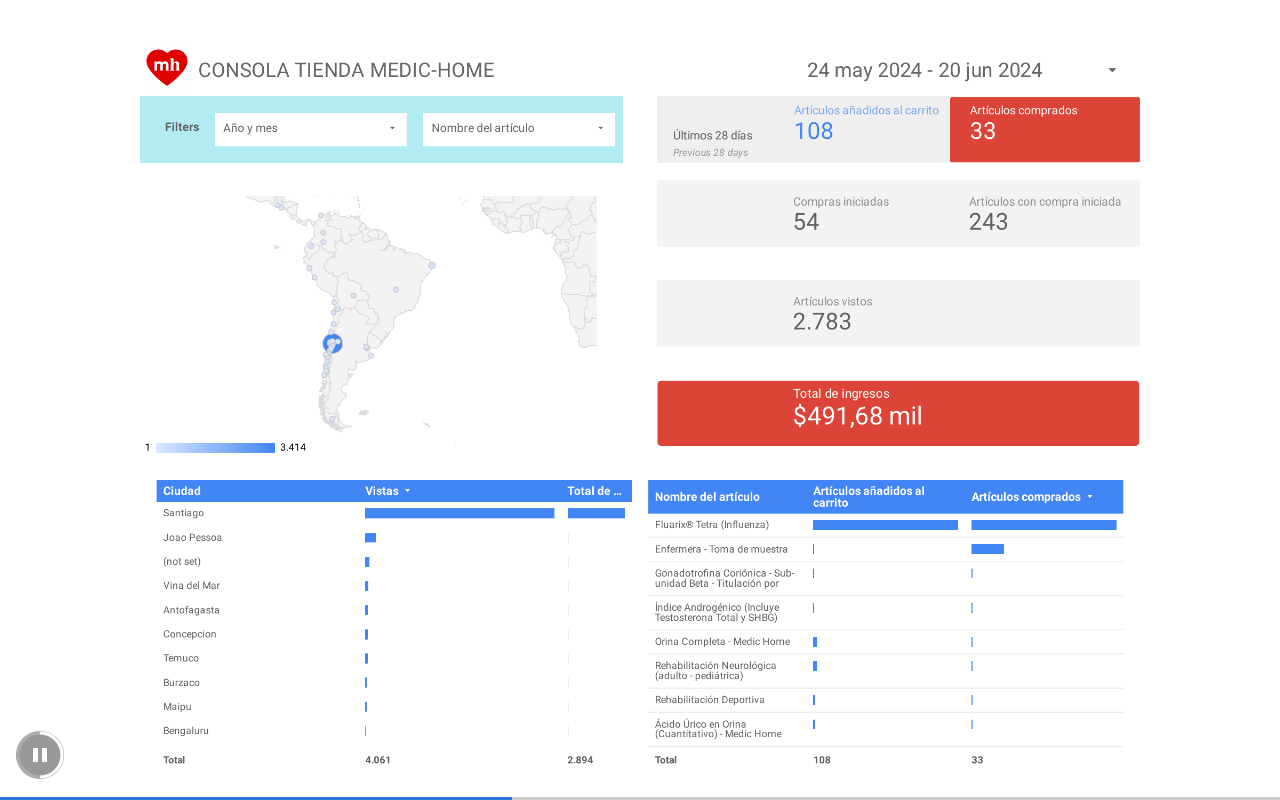
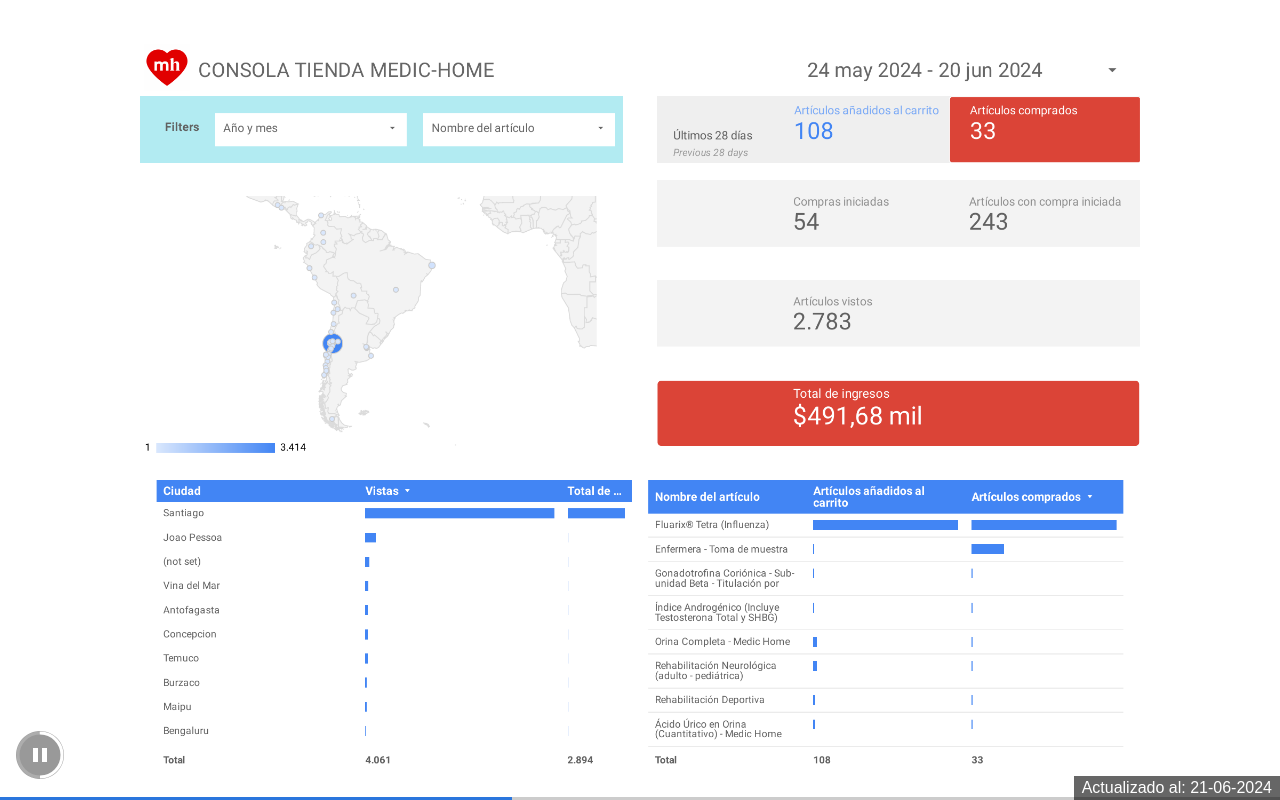
Before and after one commit to medic-home/tv-dashboard, a plain HTML site: page public/index.html in a window 1280 px wide. Drawn offline with Linux system fonts and the light colour scheme; a web font is replaced by a local one.

Commit message:
chore: added date generation

```diff
--- a/public/index.html
+++ b/public/index.html
@@ -19,6 +19,10 @@
 <section><img src='slide-6.png'></section>
 			</div>
 		</div>
+		<div class="date">
+Actualizado al: 21-06-2024
+		</div>
+		<style>.date {font-family:sans-serif;position:absolute;bottom:0;right:0;padding:4px 8px;background-color:rgba(0,0,0,0.6);color: #fff;z-index:9999;}</style>
 		<script src="./revealjs/reveal.js"></script>
 		<script>
 			Reveal.initialize({
```
Also changed, not shown: assets/template.html (+3 -0 lines), 1 other file.
